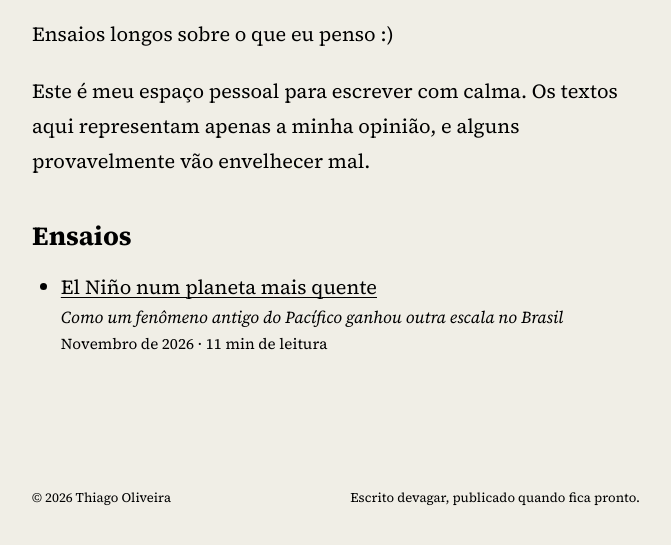
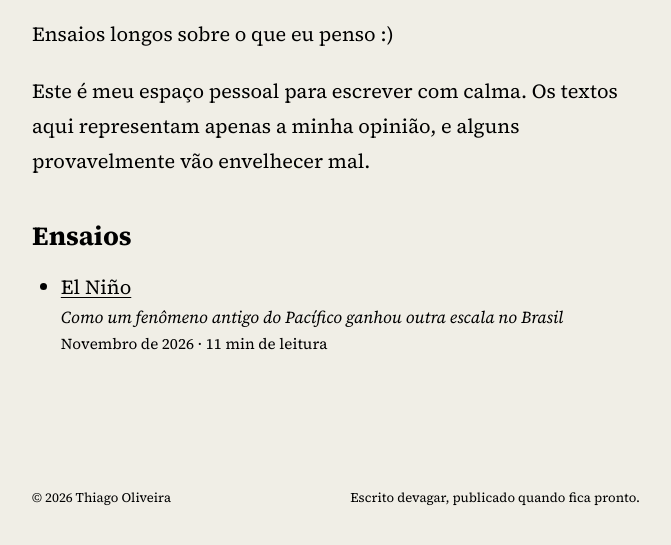
Before and after one commit to thiaoolivertt/blog, a plain HTML site: page index.html in a window 1280 px wide. Shown: the part 95-640 px from the top of the page, without its empty margins (304-975 px from the left). Drawn offline with Linux system fonts and the light colour scheme.

Commit message:
Muda o título do ensaio para El Niño
Co-Authored-By: Claude Opus 5.5 <noreply@anthropic.com>
Claude-Session: https://claude.ai/code/session_01CoWLs2FuofbdTg5qLikbX3

```diff
--- a/index.html
+++ b/index.html
@@ -204,7 +204,7 @@ footer.site{border-top:0}
 const ESSAYS = [
   {
     slug: "el-nino-planeta-mais-quente",
-    title: "El Niño num planeta mais quente",
+    title: "El Niño",
     subtitle: "Como um fenômeno antigo do Pacífico ganhou outra escala no Brasil",
     date: "Novembro de 2026",
     readMin: 11,
```
